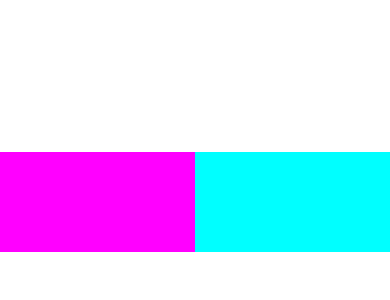
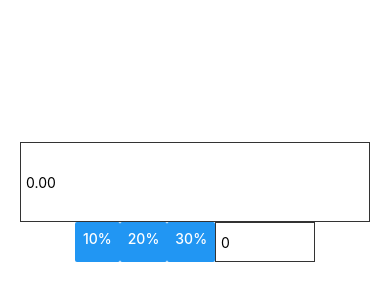
Before and after one commit to mconnor/tipcalc, a React Native app: screen / in a window 390 px wide. Shown: the part 220-520 px from the top of the page. Built offline with nearby package versions, Linux system fonts and the light colour scheme.

Commit message:
custom tip

```diff
--- a/App.tsx
+++ b/App.tsx
@@ -1,12 +1,56 @@
-import React from 'react';
-import { StyleSheet, Text, View } from 'react-native';
+import React, { useState, useEffect } from 'react';
+import { StyleSheet, TextInput, Text, View, Button } from 'react-native';
 import Hello from './Hello'
 
+
+
+
 export default function App() {
+    const [copy, setCopy] = useState('');
+    const [tip, setTip] = useState(0.2)
+    const [customTip, setCustomTip] = useState<string | undefined>()
+
+    useEffect(() => {
+        if (customTip ) {
+
+            setTip(parseFloat(customTip)/100)
+        } else  {
+            setTip(0)
+        }
+
+    }, [customTip])
+
+
     return (
         <View style={styles.container}>
-            <View style={styles.view1}></View>
-            <View style={styles.view2}></View>
+            <Text>{copy && (Math.round(parseFloat(copy) * tip * 100) / 100).toFixed(2)}</Text>
+            <TextInput
+                value={copy}
+                style={styles.input}
+                keyboardType='numeric'
+                placeholder='0.00'
+                onChangeText={text => setCopy(text)} />
+            <View style={styles.buttonGroup}>
+                <Button
+                    title='10%'
+                    onPress={() => setTip(.10)}
+                />
+                <Button
+                    title='20%'
+                    onPress={() => setTip(.20)}
+                />
+                <Button
+                    title='30%'
+                    onPress={() => setTip(.30)}
+                />
+                <TextInput
+                    style={styles.customInput}
+                    placeholder='custom tip'
+                    keyboardType='numeric'
+                    onChangeText={(customTip) => setCustomTip(customTip)}
+                    value={(tip *100).toString()}
+                />
+            </View>
         </View>
     );
 }
@@ -14,20 +58,27 @@ export default function App() {
 const styles = StyleSheet.create({
     container: {
         flex: 1,
-        flexDirection: 'row',
         backgroundColor: '#fff',
         alignItems: 'center',
         justifyContent: 'center',
+        padding: 20,
     },
-    view1: {
-        backgroundColor: '#ff00ff',
-        height: 100,
-        flex: 1,
+    input: {
+        height: 80,
+        width: '100%',
+        borderColor: '#333',
+        borderWidth: 1,
+        padding: 5,
     },
-    view2: {
-        backgroundColor: '#00ffff',
-        height: 100,
-        flex: 1,
+    customInput: {
+        height: 40,
+        width: 100,
+        borderColor: '#333',
+        borderWidth: 1,
+        padding: 5,
+    },
+    buttonGroup: {
+        flexDirection: 'row',
 
     }
 });
```
